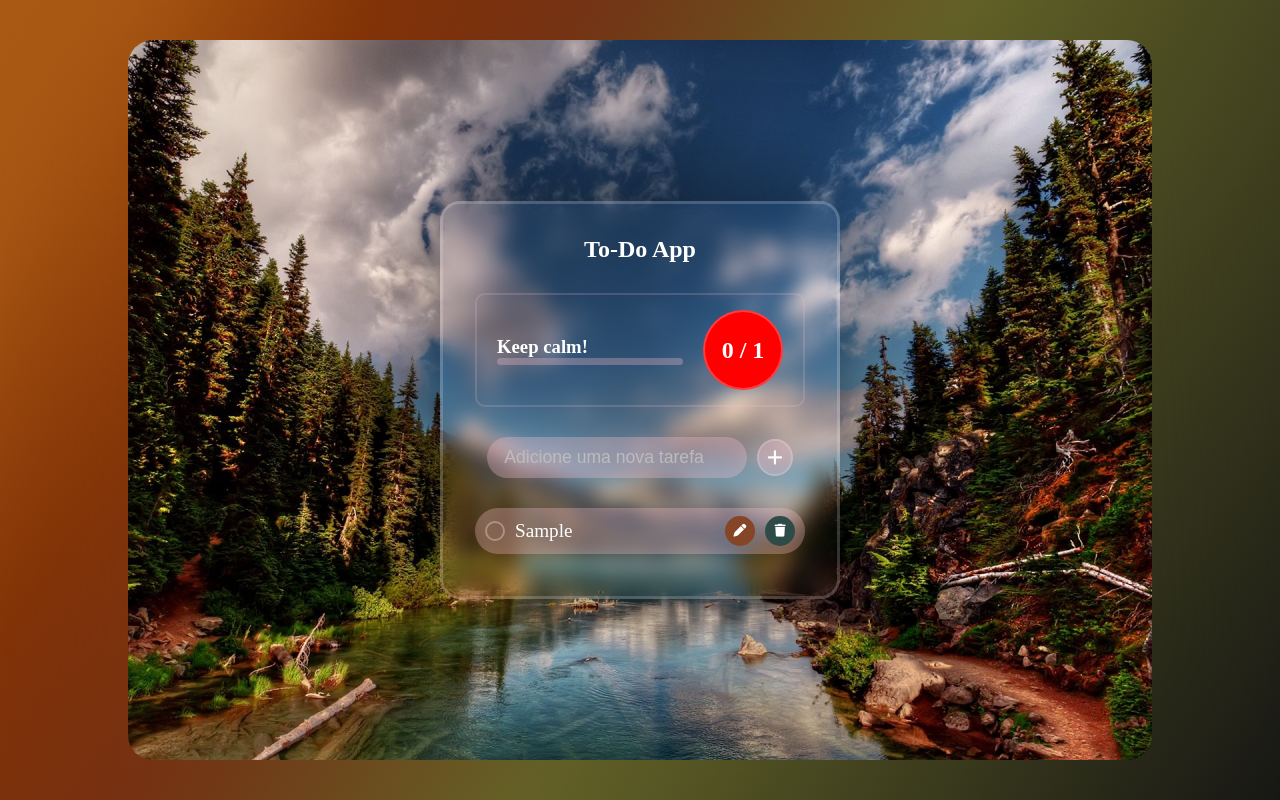
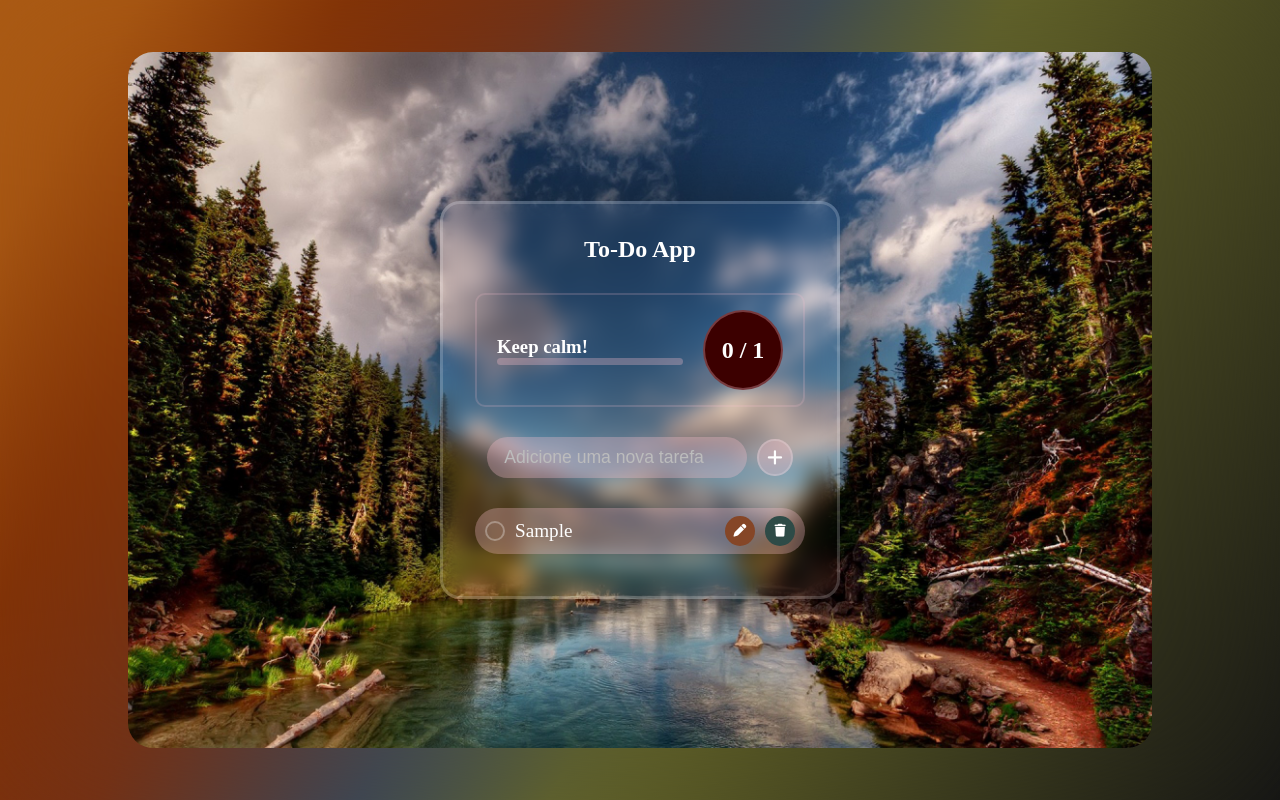
Before and after one commit to JPiconi/Trabalho-12.03, a plain HTML site: page 09-TodoList/index.html in a window 1280 px wide. Both pictures are taken after typing "Sample" into the empty fields and a click on the button 775 px from the left and 485 px from the top of the page. Drawn offline with Linux system fonts and the light colour scheme; a small style sheet from the web is missing.

Commit message:
commitssss de entregaaa

```diff
--- a/09-TodoList/scripts/scripts.js
+++ b/09-TodoList/scripts/scripts.js
@@ -21,7 +21,7 @@ const updateProgress = () => {
   progressNumbers.textContent = `${completedTasks} / ${totalTasks}`;
 };
 
-const addTask = (event, completed = false) => {
+const addTask = (event, completed = false, checkCompletion = true) => {
   event.preventDefault();
   // TRIM = remove espaço na parte de trás e da frente da STRING
   const taskText = taskInput.value.trim();
@@ -51,7 +51,6 @@ const addTask = (event, completed = false) => {
     editBtn.disable = true;
     editBtn.style.opacity = "0.5";
     editBtn.style.pointerEvents = "none";
-    updateProgress();
   }
 
   checkbox.addEventListener("change", () => {
@@ -61,23 +60,27 @@ const addTask = (event, completed = false) => {
     editBtn.style.opacity = isChecked ? "0.5" : "1";
     editBtn.style.pointerEvents = isChecked ? "none" : "auto";
     updateProgress();
+    saveTaskLocalStorage();
   });
 
   editBtn.addEventListener("click", () => {
     taskInput.value = li.querySelector("span").textContent;
     li.remove();
     updateProgress();
+    saveTaskLocalStorage();
   });
 
   li.querySelector(".delete_btn").addEventListener("click", () => {
     li.remove();
     updateProgress();
+    saveTaskLocalStorage();
   });
 
   taskList.appendChild(li);
   taskInput.value = "";
   taskInput.focus();
-  updateProgress();
+  updateProgress(checkCompletion);
+  saveTaskLocalStorage();
 };
 
 addTaskBtn.addEventListener("click", addTask);
@@ -86,3 +89,25 @@ taskInput.addEventListener("keypress", (event) => {
     addTask(event);
   }
 });
+
+const saveTaskLocalStorage = () => {
+  const savedTasks = Array.from(taskList.querySelectorAll("li")).map((li) => ({
+    text: li.querySelector("span").textContent,
+    completed: li.querySelector(".checkbox").checked,
+  }));
+
+  localStorage.setItem("tasks", JSON.stringify(savedTasks));
+};
+
+const loadTasksFromLocalStorage = () => {
+  const savedTasks = JSON.parse(localStorage.getItem("tasks")) || [];
+  savedTasks.forEach(({ text, completed }) => {
+    const fakeEvent = { preventDefault: () => {} };
+    taskInput.value = text;
+    addTask(fakeEvent, completed, false);
+  });
+
+  updateProgress();
+};
+
+loadTasksFromLocalStorage();
--- a/09-TodoList/styles/styles.css
+++ b/09-TodoList/styles/styles.css
@@ -14,9 +14,10 @@ body {
   background: linear-gradient(
     120deg,
     rgba(170, 90, 20, 1) 8%,
-    rgba(130, 50, 5, 1) 22%,
-    rgba(116, 48, 20, 1) 34%,
-    rgba(100, 100, 40, 1) 56%,
+    rgba(130, 50, 5, 1) 20%,
+    rgba(116, 48, 20, 1) 32%,
+    rgba(55, 71, 90, 1) 47%,
+    rgba(100, 100, 40, 1) 58%,
     rgba(20, 20, 20, 1) 100%
   );
   backdrop-filter: blur(80px);
@@ -26,7 +27,7 @@ body {
 
 .image {
   width: 80%;
-  height: 90%;
+  height: 87%;
   background: url(/09-TodoList/imgs/back.jpg) center / cover no-repeat;
   border-radius: 25px;
 }
@@ -145,7 +146,7 @@ body {
   justify-content: center;
   width: 80px;
   height: 80px;
-  background: red;
+  background: #3c0000;
   border: 2px solid rgba(255, 194, 209, 0.3);
   font-weight: bold;
   border-radius: 50%;
```
Also changed, not shown: 08-API/imgs/wallpaper2.jpg (added).
